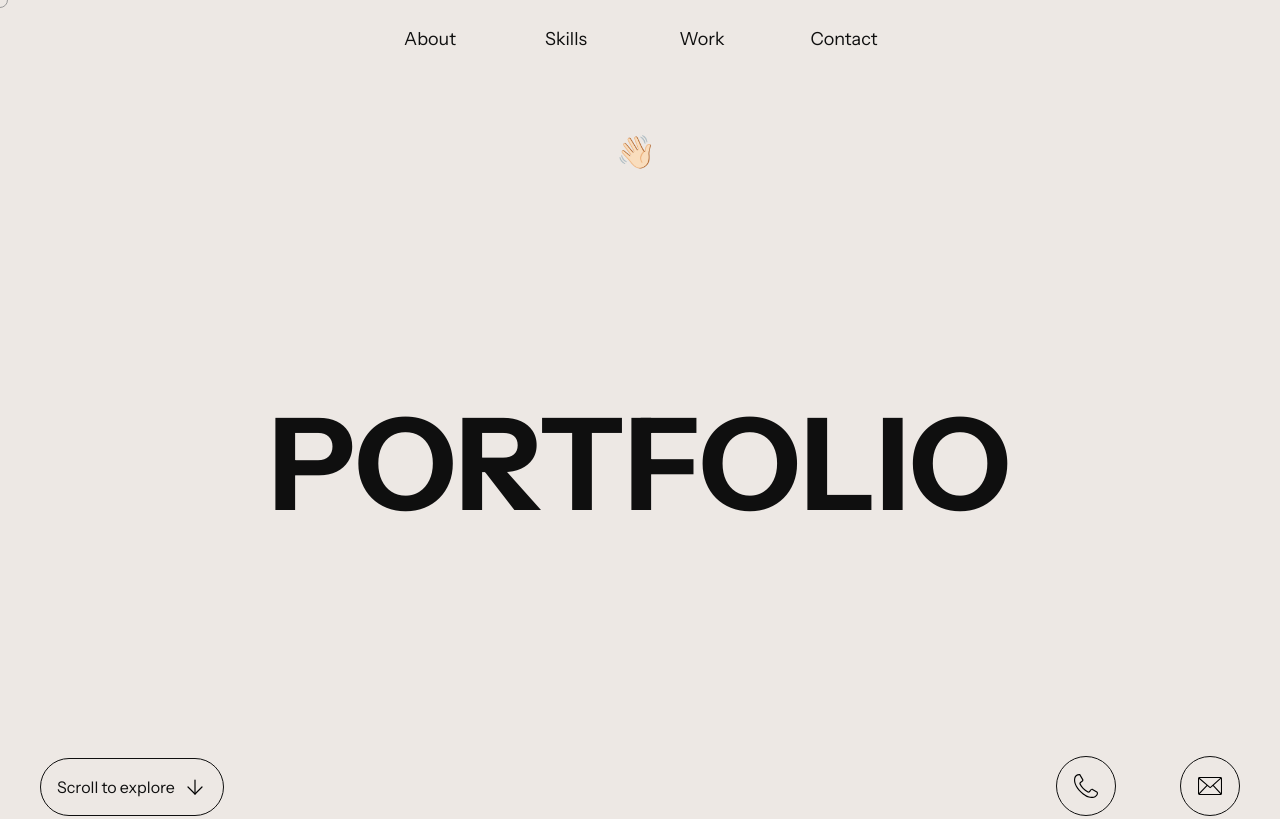
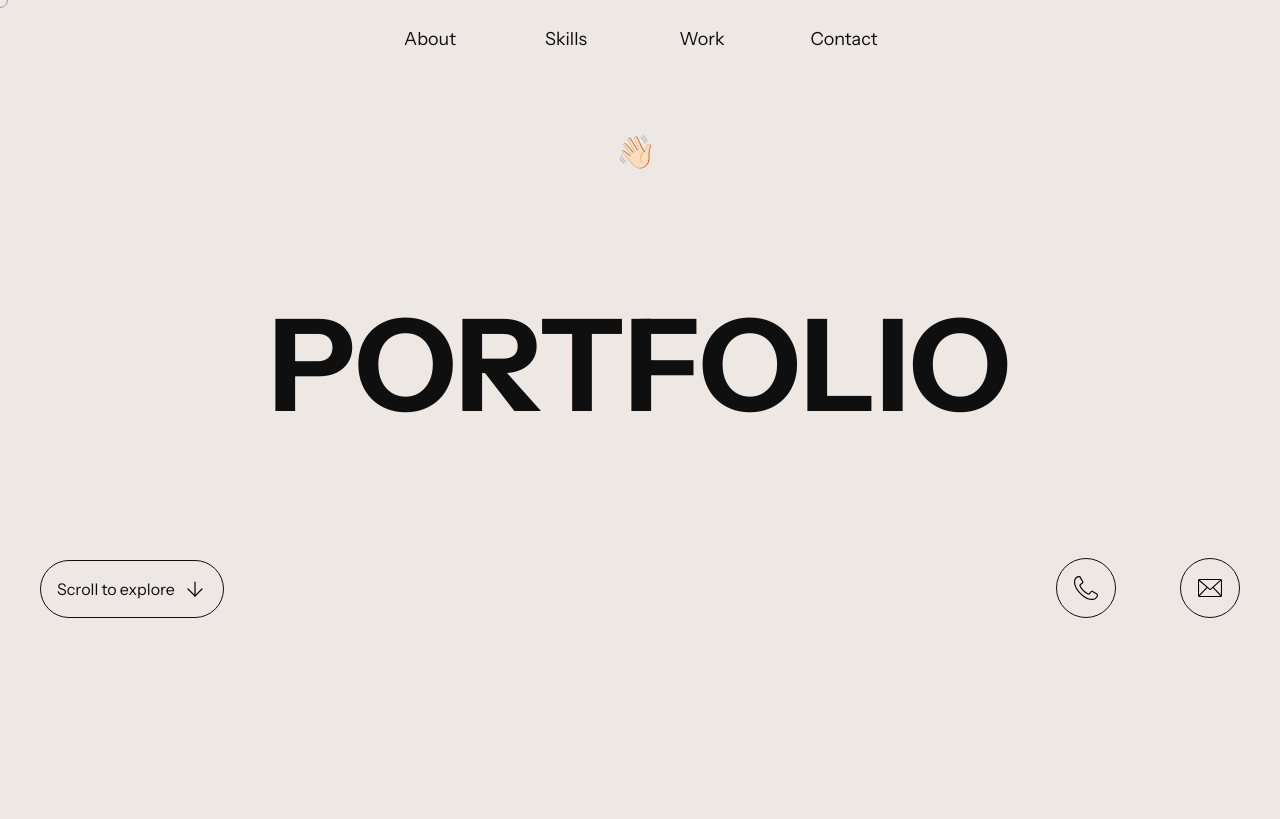
Before and after one commit to Stevele856/myportfolio, a website built with Vite: page index.html in a window 1280 px wide. Shown: the top 819 px of the page. Built offline with nearby package versions, Linux system fonts and the light colour scheme; some packages are replaced by stand-ins of ours; files whose address does not match are found by name.

Commit message:
Update index.html

```diff
--- a/index.html
+++ b/index.html
@@ -46,7 +46,7 @@
 
     <!-- MAIN CONTENT STARTS HERE -->
     <main>
-      <section id="hero" class="herosc lg:min-h-[768px] px-4 flex items-center justify-center z-0 w-full overflow-hidden md:px-5 xl:px-10 max-w-[2560px] mx-auto relative">
+      <section id="hero" class="herosc min-h-[570px] max-h-[970px] px-4 flex items-center justify-center z-0 w-full overflow-hidden md:px-5 xl:px-10 max-w-[2560px] mx-auto relative">
 
         <!-- Absolutely positioned wave emoji at top -->
         <span class="wave absolute top-16 left-1/2 transform -translate-x-1/2">👋🏻</span>
```
